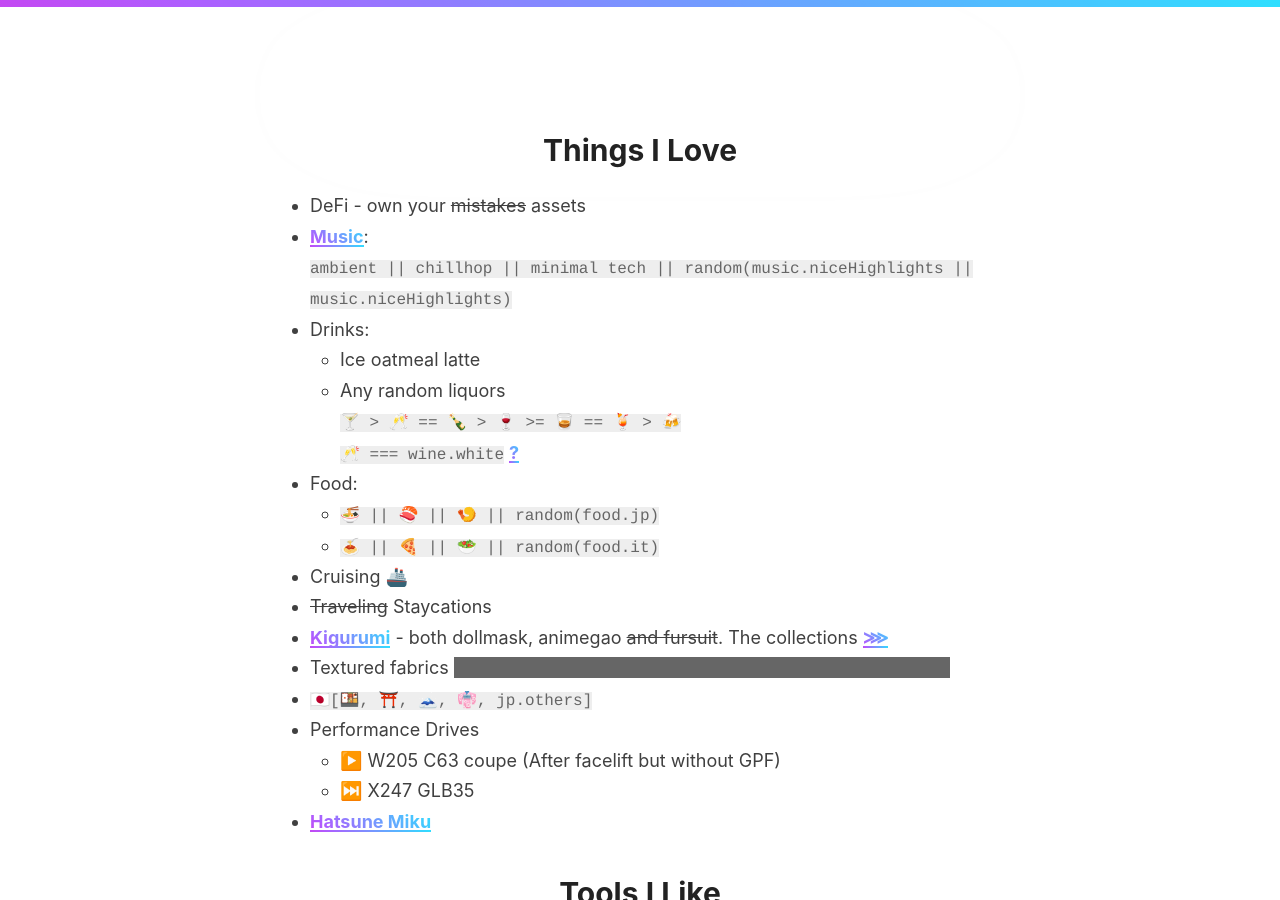
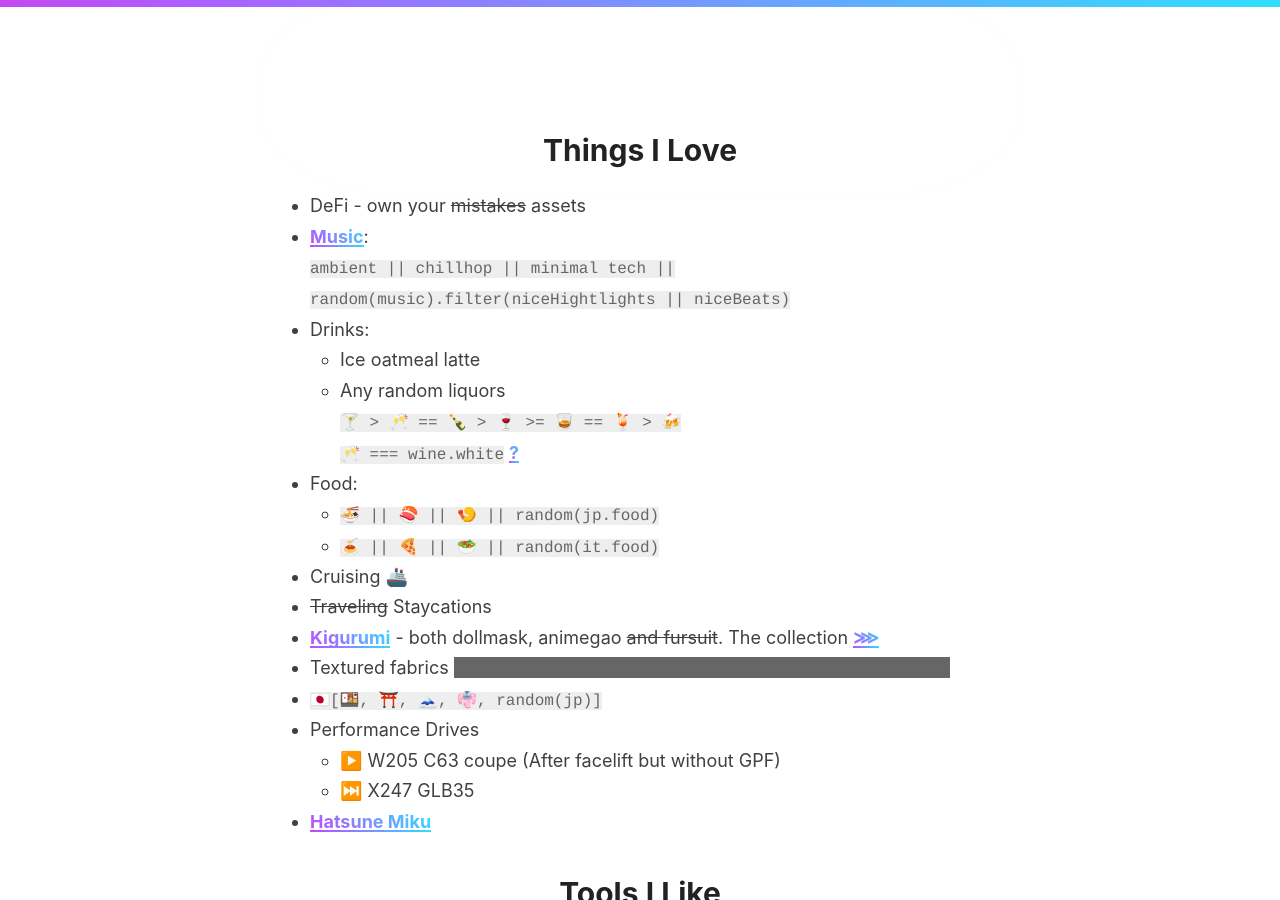
Before and after one commit to 98827ddb7e5a2c2e261912a23d9251d6/98827ddb7e5a2c2e261912a23d9251d6.github.io, a Jekyll site: the page built from index.md, in a window 1280 px wide and 900 px high, scrolled down 671 px. Built offline with Jekyll 4.4.1, drawn with Linux system fonts in a browser that asks for light colours.

Commit message:
- laxkjncnserhtbakffs

```diff
--- a/index.md
+++ b/index.md
@@ -8,20 +8,20 @@
 
 - DeFi - own your ~~mistakes~~ assets
 - [Music](https://twitter.com/search?q=(%23AppleMusic%20OR%20%23YouTubeMusic%20OR%20%40YouTubeMusic%20OR%20%23Spotify)%20(from%3ABeriru_Chan)%20filter%3Alinks%20-filter%3Areplies&src=typed_query&f=live){:target="_blank" rel="noopener"}: \
-`ambient || chillhop || minimal tech || random(music.niceHighlights || music.niceHighlights)`
+`ambient || chillhop || minimal tech || random(music).filter(niceHightlights || niceBeats)`
 - Drinks:
 	- Ice oatmeal latte
 	- Any random liquors \
 `🍸 > 🥂 == 🍾 > 🍷 >= 🥃 == 🍹 > 🍻`\
 `🥂 === wine.white` [?](https://www.foodandwine.com/news/white-wine-emoji-unicode-approval-fail){:target="_blank" rel="noopener"}
 - Food:
-	- `🍜 || 🍣 || 🍤 || random(food.jp)`
-	- `🍝 || 🍕 || 🥗 || random(food.it)`
+	- `🍜 || 🍣 || 🍤 || random(jp.food)`
+	- `🍝 || 🍕 || 🥗 || random(it.food)`
 - Cruising 🚢
 - ~~Traveling~~ Staycations
-- [Kigurumi](https://beriru.wiki/photos/?loadSingle=96) - both dollmask, animegao ~~and fursuit~~. The collections [⋙](kig-list/)
+- [Kigurumi](https://beriru.wiki/photos/?loadSingle=96) - both dollmask, animegao ~~and fursuit~~. The collection [⋙](kig-list/)
 - Textured fabrics <span class="hidden-text">worn by wonderful people, e.g. zentai, [tights](https://beriru.wiki/photos/?loadSingle=54&hidden=yes), [knee-socks](https://beriru.wiki/photos/?loadSingle=69)</span>
-- `🇯🇵[🍱, ⛩️, 🗻, 👘, jp.others]`
+- `🇯🇵[🍱, ⛩️, 🗻, 👘, random(jp)]`
 - Performance Drives
 	- ▶️ W205 C63 coupe (After facelift but without GPF)
 	- ⏭️ X247 GLB35
```
